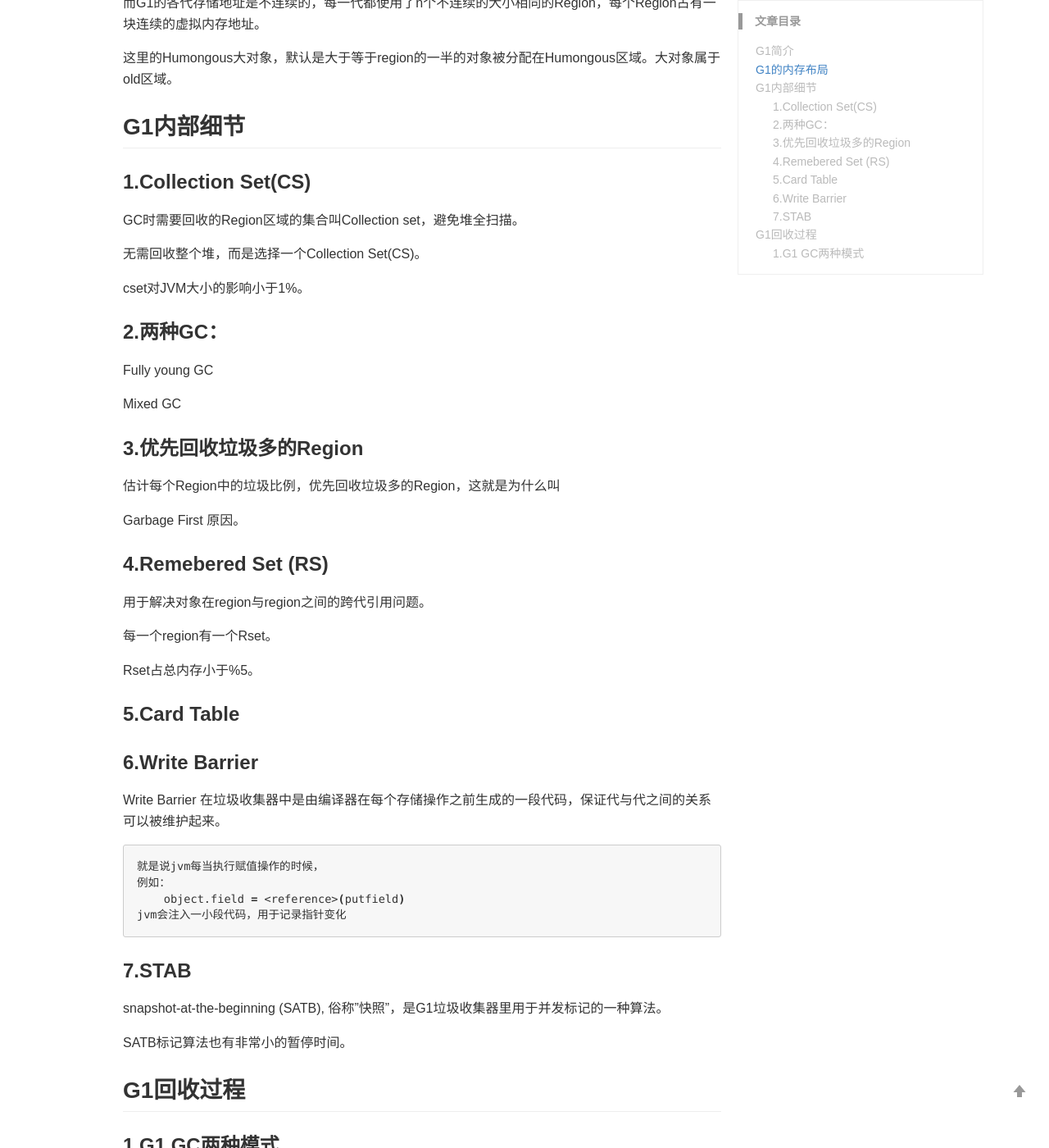
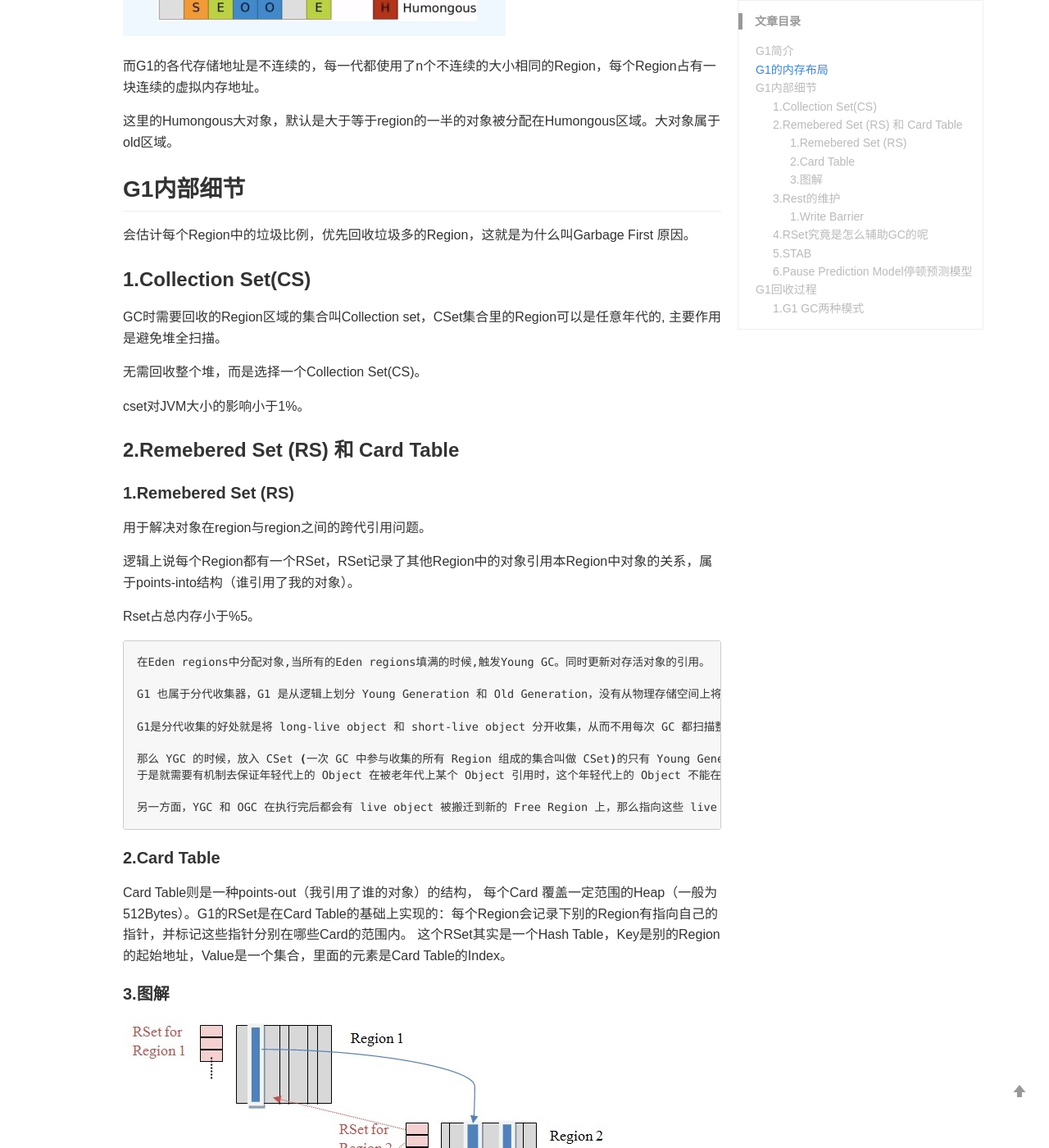
Before and after one commit to lizb0907/lizb0907.github.io, a Jekyll site: the page built from _posts/jvm/2020-07-05-G1.md, in a window 1280 px wide and 1400 px high, scrolled down 1424 px. Shown: the whole window at 82% size. Built offline with Jekyll 4.4.1, drawn with Linux system fonts in a browser that asks for light colours; comment, search, counter and statistics services are not loaded; some of the changed text lies outside the part shown.

Commit message:
update g1

````diff
--- a/_posts/jvm/2020-07-05-G1.md
+++ b/_posts/jvm/2020-07-05-G1.md
@@ -33,37 +33,62 @@ G1学习
 
 ## G1内部细节
 
+会估计每个Region中的垃圾比例，优先回收垃圾多的Region，这就是为什么叫Garbage First 原因。
+
 ### 1.Collection Set(CS)
 
-GC时需要回收的Region区域的集合叫Collection set，避免堆全扫描。
+GC时需要回收的Region区域的集合叫Collection set，CSet集合里的Region可以是任意年代的, 主要作用是避免堆全扫描。
 
 无需回收整个堆，而是选择一个Collection Set(CS)。
 
 cset对JVM大小的影响小于1%。
 
-### 2.两种GC：
+### 2.Remebered Set (RS) 和 Card Table
 
-Fully young GC
-
-Mixed GC
-
-### 3.优先回收垃圾多的Region
-
-估计每个Region中的垃圾比例，优先回收垃圾多的Region，这就是为什么叫
-
-Garbage First 原因。
-
-### 4.Remebered Set (RS)
+#### 1.Remebered Set (RS)
 
 用于解决对象在region与region之间的跨代引用问题。
 
-每一个region有一个Rset。
+逻辑上说每个Region都有一个RSet，RSet记录了其他Region中的对象引用本Region中对象的关系，属于points-into结构（谁引用了我的对象）。
 
 Rset占总内存小于%5。
 
-### 5.Card Table
+```sh
+在Eden regions中分配对象,当所有的Eden regions填满的时候,触发Young GC。同时更新对存活对象的引用。
 
-### 6.Write Barrier
+G1 也属于分代收集器，G1 是从逻辑上划分 Young Generation 和 Old Generation，没有从物理存储空间上将不同代隔离开 ( Region 可以在 Old 和 Young Generation 之间切换)。
+
+G1是分代收集的好处就是将 long-live object 和 short-live object 分开收集，从而不用每次 GC 都扫描整个 Heap，降低 GC 时间。
+
+那么 YGC 的时候，放入 CSet (一次 GC 中参与收集的所有 Region 组成的集合叫做 CSet)的只有 Young Generation Region，所有 Old Generation Region 都不会参与 YGC。
+于是就需要有机制去保证年轻代上的 Object 在被老年代上某个 Object 引用时，这个年轻代上的 Object 不能在 YGC 的时候被 GC 掉。所以需要有个地方能记录每个 Object 都被哪些引用指向，这些引用来自哪个 Region。
+
+另一方面，YGC 和 OGC 在执行完后都会有 live object 被搬迁到新的 Free Region 上，那么指向这些 live object 的引用就会发生变化，需要更新引用让其重新指向这个 live object 的新地址。所以也需要上述这个记录每个 Object 被哪些引用指向的机制，从而在 GC 后去更新引用。G1 中每个 Region 都会维护一个 Remember Sets，也叫 RSet，用于记录当前 Region 之外，有哪些 Region 有指向当前 Region 的引用。
+```
+
+#### 2.Card Table
+
+Card Table则是一种points-out（我引用了谁的对象）的结构， 每个Card 覆盖一定范围的Heap（一般为512Bytes）。G1的RSet是在Card Table的基础上实现的：每个Region会记录下别的Region有指向自己的指针，并标记这些指针分别在哪些Card的范围内。 这个RSet其实是一个Hash Table，Key是别的Region的起始地址，Value是一个集合，里面的元素是Card Table的Index。
+
+#### 3.图解
+
+![](/images/posts/jvm/g1/fig1.jpg)
+
+上图中有三个Region, 每个region被分成多个Card(灰色区域)，在不同Region中的Card会相互引用，Region1中的Card中的对象引用了Region2中的Card中的对象，Region3中的Card中的对象也引用了Region2中的
+
+Card中的对象，蓝色实线表示的就是points-out（我引用了谁）的关系, 同时我们看到Card被置脏。
+
+而粉色区域则代表RSet, 每个Region有对应的一个RSet, RSet属于points-into结构(谁引用了我的对象),图中Resion2的RSet被Resion1和Resion2的Rset引用着，粉色箭头。
+
+### 3.Rest的维护
+
+```sh
+维系RSet中的引用关系靠post-write barrier和Concurrent refinement threads来维护。
+
+post-write barrier记录了跨Region的引用更新，更新日志缓冲区则记录了那些包含更新引用的Cards。一旦缓冲区满了，Post-write barrier就停止服务了，会由Concurrent refinement threads处理这些缓冲区日志。
+```
+
+#### 1.Write Barrier
 
 Write Barrier 在垃圾收集器中是由编译器在每个存储操作之前生成的一段代码，保证代与代之间的关系可以被维护起来。
 
@@ -74,15 +99,29 @@ Write Barrier 在垃圾收集器中是由编译器在每个存储操作之前生
 jvm会注入一小段代码，用于记录指针变化
 ```
 
-### 7.STAB
+//todo todo
+
+### 4.RSet究竟是怎么辅助GC的呢
+
+在做YGC的时候，只需要选定young generation region的RSet作为根集，这些RSet记录了old->young的跨代引用，避免了扫描整个old generation。
+
+而mixed gc的时候，old generation中记录了old->old的RSet，young->old的引用由扫描全部young generation region得到，这样也不用扫描全部old generation region。所以RSet的引入大大减少了GC的工作量。
+
+### 5.STAB
 
 snapshot-at-the-beginning (SATB), 俗称"快照"，是G1垃圾收集器里用于并发标记的一种算法。
 
 SATB标记算法也有非常小的暂停时间。
 
+### 6.Pause Prediction Model停顿预测模型
+
 ## G1回收过程
 
 ### 1.G1 GC两种模式
+
+Fully young GC
+
+Mixed GC
 
 ```sh
 G1提供了两种GC模式，Young GC和Mixed GC，两种都是完全Stop The World的。 * Young GC：选定所有年轻代里的Region。通过控制年轻代的region个数，即年轻代内存大小，来控制young GC的时间开销。 * Mixed GC：选定所有年轻代里的Region，外加根据global concurrent marking统计得出收集收益高的若干老年代Region。在用户指定的开销目标范围内尽可能选择收益高的老年代Region。
````
Also changed, not shown: images/posts/jvm/g1/fig1.jpg (added).
